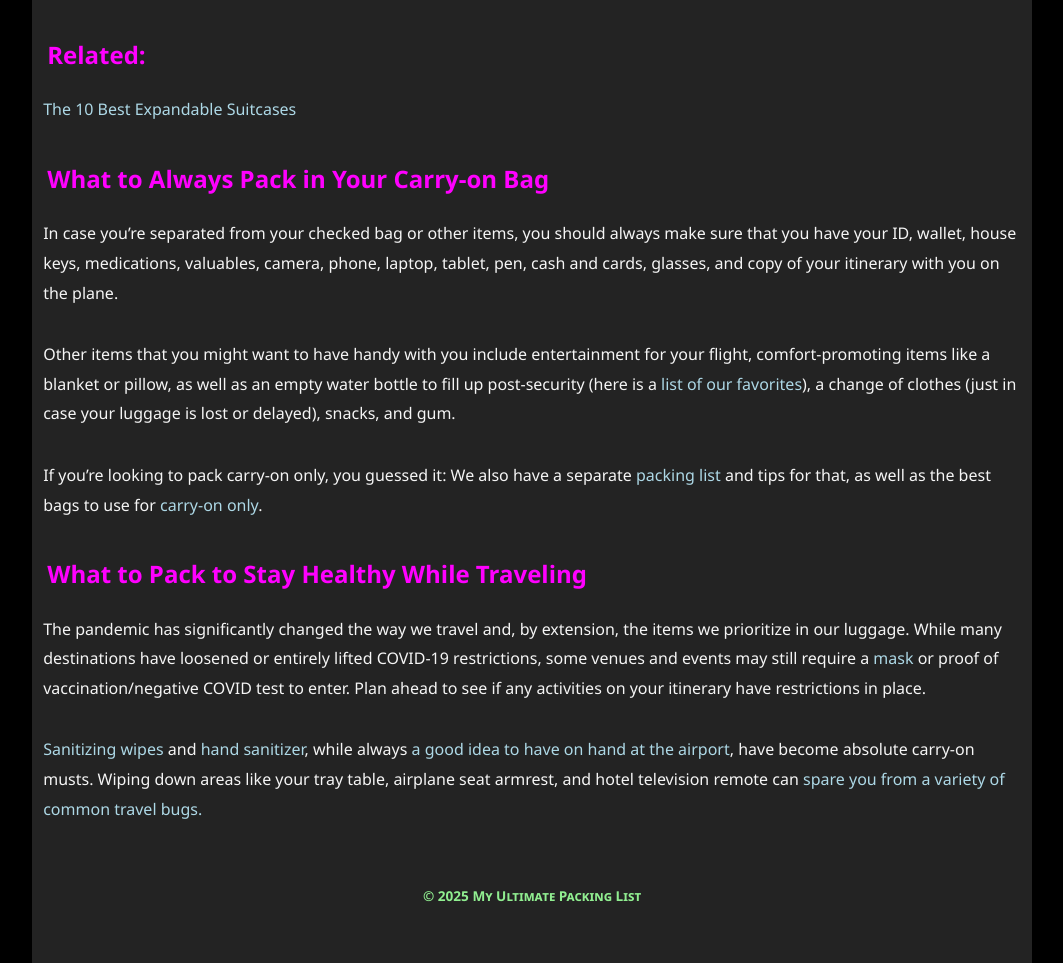
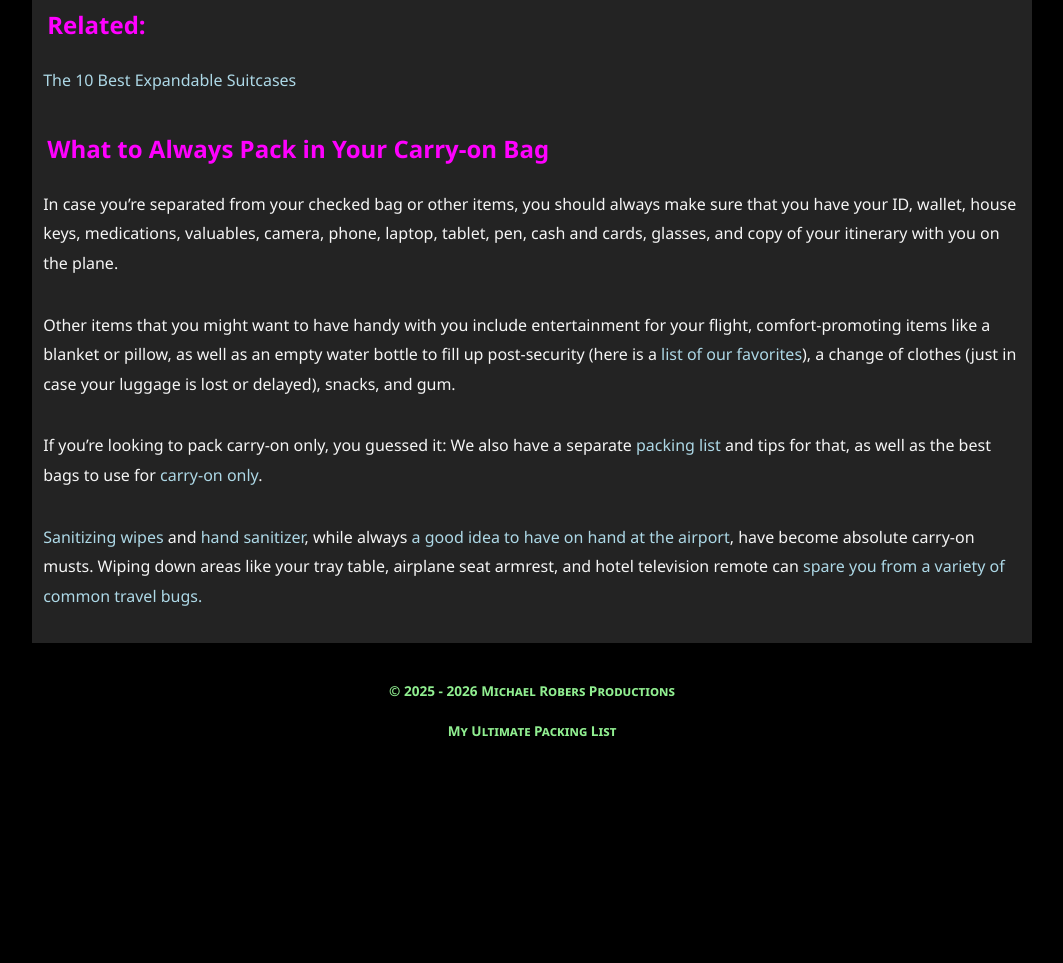
Before and after one commit to mroberts70/vacationform, a plain HTML site: page index.html in a window 1280 px wide. Shown: the part 4042-5005 px from the top of the page, without its empty margins (108-1171 px from the left). After the commit the page ends 4849 px from the top, so only its background shows below. Drawn offline with Linux system fonts and the light colour scheme.

Commit message:
live year
made the footer year a live year and removed leftover covid bullshit

```diff
--- a/index.html
+++ b/index.html
@@ -468,8 +468,7 @@
                     rel="noreferrer noopener">passport and visas</a>. Make sure that your passport is up to date, has as
                 least six months of validity, and has enough blank pages for any stamps. Another tip for international
                 travel? Give yourself plenty of time to apply for any visas that you might need and to arrange for a
-                visit to a travel clinic if any special medications or vaccines are needed. You should also familiarize
-                yourself with any remaining COVID-19 travel restrictions at your destination.</p>
+                visit to a travel clinic if any special medications or vaccines are needed.</p>
 
 
 
@@ -521,20 +520,6 @@
 
 
 
-            <h2 class="heading" id="h-what-to-pack-to-stay-healthy-while-traveling">What to Pack to Stay Healthy While
-                Traveling</h2>
-
-
-
-            <p>The pandemic has significantly changed the way we travel and, by extension, the items we prioritize in
-                our luggage. While many destinations have loosened or entirely lifted COVID-19 restrictions, some venues
-                and events may still require a <a aria-label="mask (opens in a new tab)"
-                    href="https://www.smartertravel.com/where-to-buy-legitimate-n95-and-kn95-masks-for-travel/"
-                    target="_blank" rel="noreferrer noopener">mask</a> or proof of vaccination/negative COVID test to
-                enter. Plan ahead to see if any activities on your itinerary have restrictions in place. </p>
-
-
-
             <p><a aria-label="Sanitizing wipes (opens in a new tab)" href="https://amzn.to/3y3wgaJ" target="_blank"
                     rel="sponsored nofollow">Sanitizing wipes</a> and <a
                     aria-label="hand sanitizer (opens in a new tab)" href="https://amzn.to/3bgUHb1" target="_blank"
@@ -552,8 +537,11 @@
         </article>
     </main>
     <footer>
-        <p>&copy; 2025 My Ultimate Packing List</p>
+        <p>&copy; 2025 - <span id="cyear"></span> Michael Robers Productions <br> My Ultimate Packing List</p>
     </footer>
 </body>
 
 </html>
+<script>
+    document.getElementById("cyear").innerHTML = new Date().getFullYear();
+</script>
--- a/styles/main.css
+++ b/styles/main.css
@@ -39,7 +39,12 @@ footer {
     font-size: 85%;
     font-weight: bold;
     font-variant: small-caps;
+    background-color: black;
     color: lightgreen;
+}
+footer p {
+    text-align: center;
+    line-height: 3;
 }
 
 a:link, a:visited {
```
